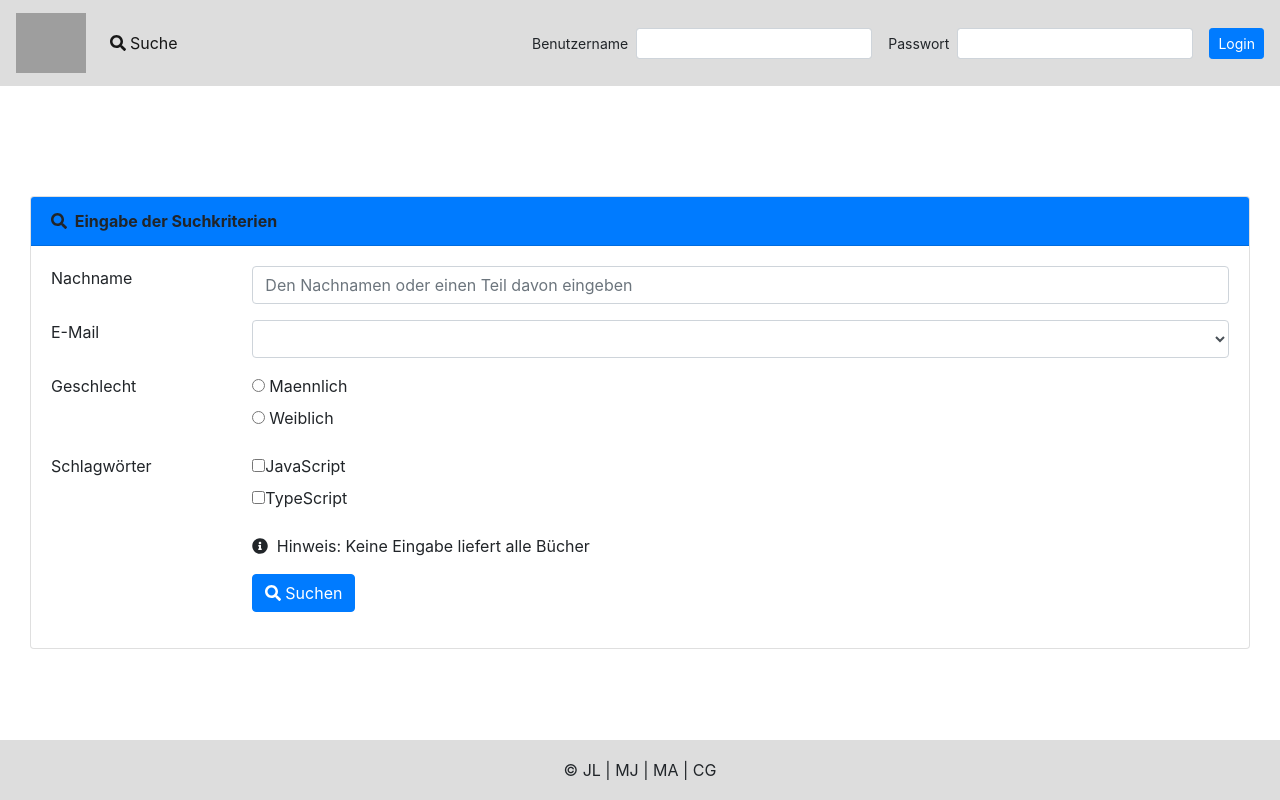
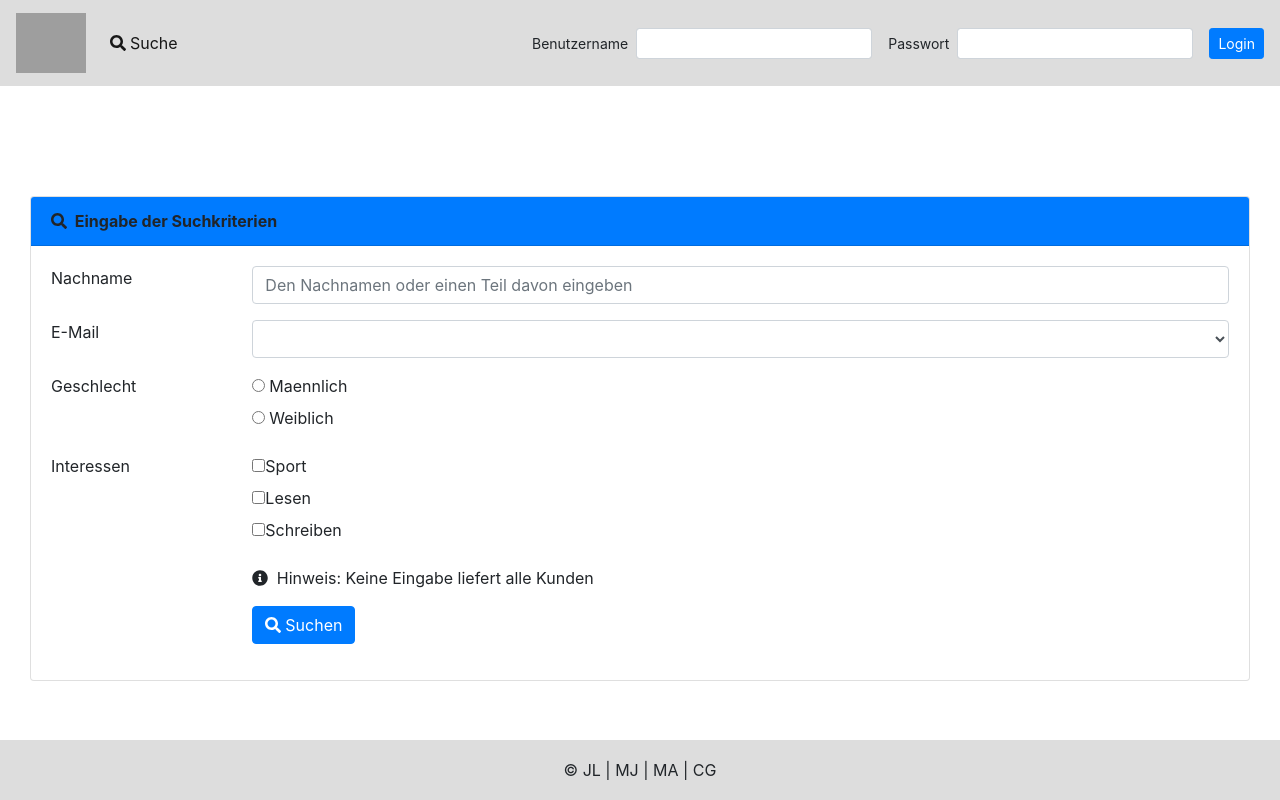
Before and after one commit to mr-goez/Abgabe-2, an Angular app: page /suche in a window 1280 px wide. Built offline with nearby package versions, Linux system fonts and the light colour scheme; grey boxes are pictures that could not be loaded.

Commit message:
Update suchformular.component.html

```diff
--- a/src/app/kunde/suche-kunden/suchformular.component.html
+++ b/src/app/kunde/suche-kunden/suchformular.component.html
@@ -120,26 +120,35 @@
 
             <div class="form-group row">
                 <label class="col col-2 form-control-label">
-                    Schlagw&ouml;rter
+                    Interessen
                 </label>
                 <div class="col col-10">
                     <div class="checkbox">
                         <input
                             type="checkbox"
-                            id="javaScriptInput"
-                            [(ngModel)]="javascript"
-                            name="javascript"
+                            id="sportInput"
+                            [(ngModel)]="sport"
+                            name="sport"
                         />
-                        <label for="javaScriptInput ml-1"> JavaScript </label>
+                        <label for="sportInput ml-1"> Sport</label>
                     </div>
                     <div class="checkbox">
                         <input
                             type="checkbox"
-                            id="typescriptInput"
-                            [(ngModel)]="typescript"
-                            name="typescript"
+                            id="lesenInput"
+                            [(ngModel)]="lesen"
+                            name="lesen"
                         />
-                        <label for="typescriptInput ml-1"> TypeScript </label>
+                        <label for="lesenInput ml-1"> Lesen </label>
+                    </div>
+                    <div class="checkbox">
+                        <input
+                            type="checkbox"
+                            id="schreibenInput"
+                            [(ngModel)]="schreiben"
+                            name="schreiben"
+                        />
+                        <label for="schreibenInput ml-1"> Schreiben </label>
                     </div>
                 </div>
             </div>
@@ -148,7 +157,7 @@
                 <div class="col offset-2">
                     <fa-icon [icon]="faInfoCircle"></fa-icon>
                     <span class="ml-1">
-                        Hinweis: Keine Eingabe liefert alle B&uuml;cher
+                        Hinweis: Keine Eingabe liefert alle Kunden
                     </span>
                 </div>
             </div>
```
